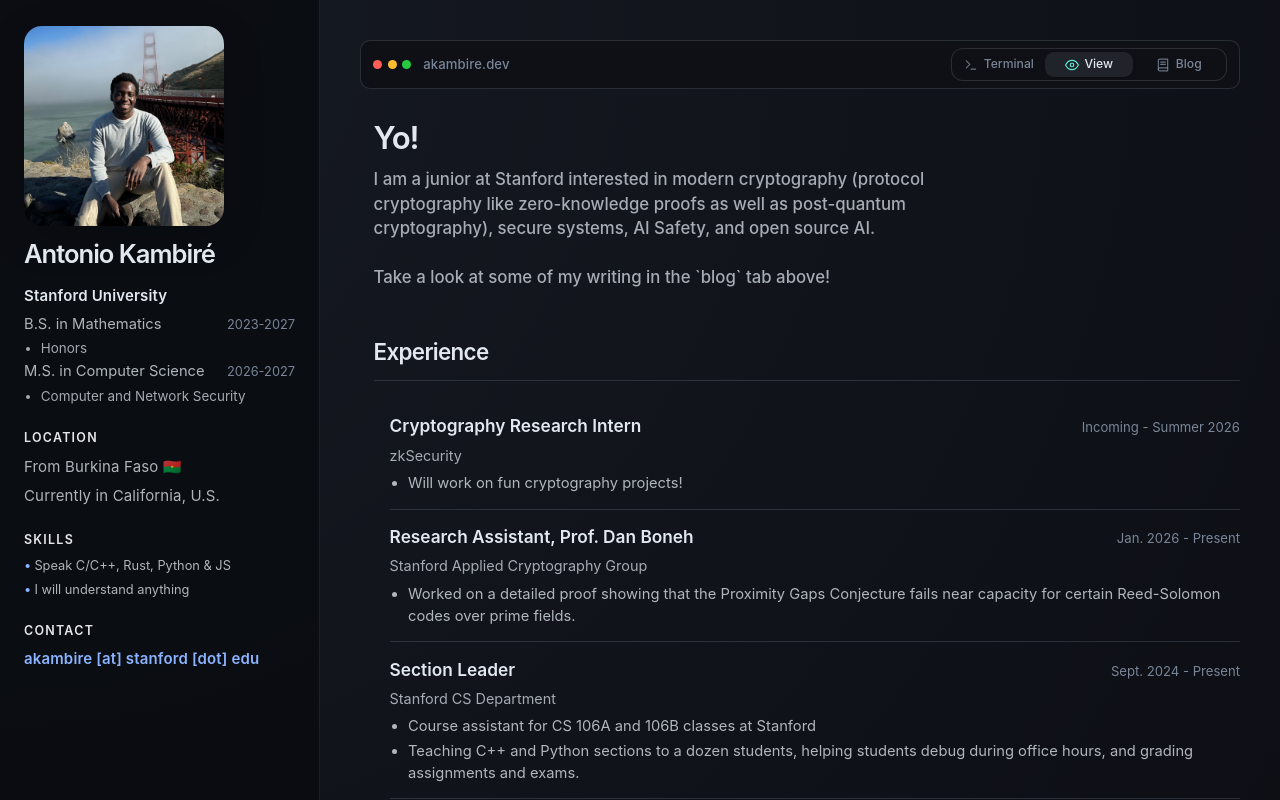
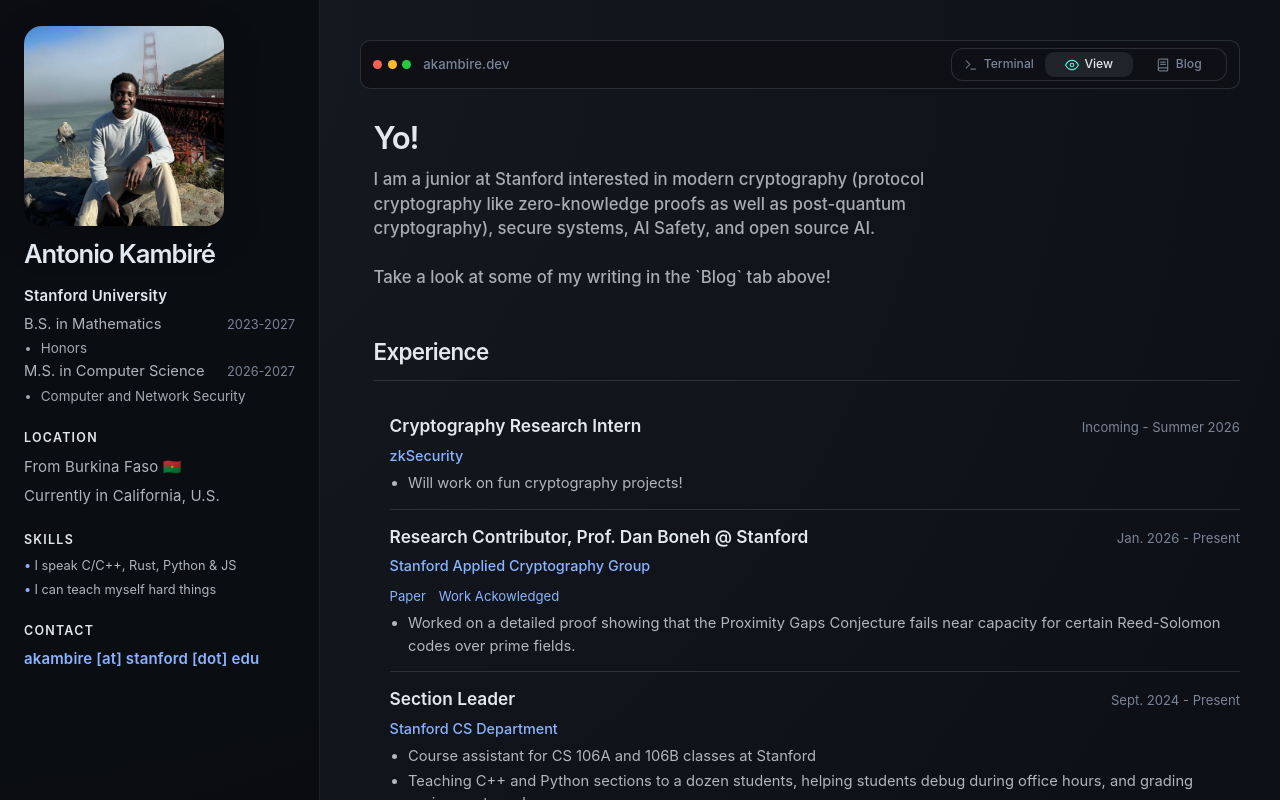
Before and after one commit to antoniocye/akambire.dev, a React (Vite) app: page / in a window 1280 px wide. Shown: the top 800 px of the page. Built offline with nearby package versions, Linux system fonts and the light colour scheme.

Commit message:
Added links to work exp

```diff
--- a/src/App.css
+++ b/src/App.css
@@ -973,6 +973,38 @@
   font-size: 0.84rem;
 }
 
+.work-org-line {
+  color: var(--app-text-soft);
+}
+
+.work-org-link {
+  color: var(--app-link);
+  text-decoration: none;
+  font-weight: 500;
+}
+
+.work-org-link:hover {
+  text-decoration: underline;
+}
+
+.work-extra-links {
+  display: flex;
+  flex-wrap: wrap;
+  gap: 0.65rem 0.9rem;
+  margin: -0.15rem 0 0;
+}
+
+.work-extra-links a {
+  font-size: 0.8rem;
+  line-height: 1.3;
+  color: var(--app-link);
+  text-decoration: none;
+}
+
+.work-extra-links a:hover {
+  text-decoration: underline;
+}
+
 .work-period {
   margin: 0;
   color: var(--app-text-subtle);
@@ -1321,6 +1353,21 @@
   color: var(--app-text-soft);
 }
 
+.view-flat-org-link {
+  color: var(--app-link);
+  text-decoration: none;
+  font-weight: 500;
+}
+
+.view-flat-org-link:hover {
+  text-decoration: underline;
+}
+
+.work-experience-view-links {
+  margin-top: 0.35rem;
+  margin-bottom: 0.1rem;
+}
+
 .view-flat-desc {
   margin: 0;
   font-size: 0.92rem;
--- a/src/App.tsx
+++ b/src/App.tsx
@@ -164,24 +164,33 @@
 const workExperiences: Array<{
   role: string
   org: string
+  orgUrl?: string
   period: string
   highlights: string[]
+  links?: Array<{ label: string; url: string }>
 }> = [
   {
     role: "Cryptography Research Intern",
     org: "zkSecurity",
+    orgUrl: "https://www.zksecurity.xyz",
     period: "Incoming - Summer 2026",
     highlights: ["Will work on fun cryptography projects!"]
   },
   {
-    role: "Research Assistant, Prof. Dan Boneh",
+    role: "Research Contributor, Prof. Dan Boneh \@ Stanford",
     org: "Stanford Applied Cryptography Group",
+    orgUrl: "https://crypto.stanford.edu/",
+    links: [
+      {label: "Paper", url: "https://arxiv.org/abs/2604.09724"},
+      {label: "Work Ackowledged", url: "https://eprint.iacr.org/2026/680"}
+    ],
     period: "Jan. 2026 - Present",
     highlights: ["Worked on a detailed proof showing that the Proximity Gaps Conjecture fails near capacity for certain Reed-Solomon codes over prime fields."]
   },
   {
     role: "Section Leader",
     org: "Stanford CS Department",
+    orgUrl: "https://cs.stanford.edu/",
     period: "Sept. 2024 - Present",
     highlights: ["Course assistant for CS 106A and 106B classes at Stanford",
       "Teaching C++ and Python sections to a dozen students, helping students debug during office hours, and grading assignments and exams."]
@@ -189,6 +198,7 @@
   {
     role: "Olympiad Coach",
     org: "Communauté Mathématique",
+    orgUrl: "https://cmathburkina.org/",
     period: "Aug. 2020 - Present",
     highlights: [
       "Taught classes in number theory from a cryptography perspective to selected students.",
@@ -199,6 +209,7 @@
   {
     role: "Junior Counselor",
     org: "Canada/USA Mathcamp",
+    orgUrl: "https://www.mathcamp.org/",
     period: "June 2025 - Aug. 2025",
     highlights: ["Taught a class on the Groth16 zero-knowledge proof system to mathematically gifted high school students.",
       "Served as a residential advisor, helped run day-to-day camp operations, and led activities and field trips."]
@@ -352,7 +363,7 @@
   headline: 'Yo!',
   lede: `I am a junior at Stanford interested in modern cryptography (protocol cryptography like zero-knowledge proofs as well as post-quantum cryptography), secure systems, AI Safety, and open source AI.
 
-Take a look at some of my writing in the \`blog\` tab above!`,
+Take a look at some of my writing in the \`Blog\` tab above!`,
 } as const
 
 const DEFAULT_HISTORY: HistoryEntry[] = [
@@ -684,8 +695,8 @@
             Skills
           </h2>
           <ul className="sidebar-interests-list">
-            <li>Speak C/C++, Rust, Python & JS</li>
-            <li>I will understand anything</li>
+            <li>I speak C/C++, Rust, Python & JS</li>
+            <li>I can teach myself hard things</li>
           </ul>
         </section>
 
@@ -1002,9 +1013,37 @@
                               <article key={`${role.role}-${role.org}`}>
                                 <div className="work-heading">
                                   <h3>{role.role}</h3>
-                                  <span>@ {role.org}</span>
+                                  <span className="work-org-line">
+                                    @{' '}
+                                    {role.orgUrl ? (
+                                      <a
+                                        href={role.orgUrl}
+                                        className="work-org-link"
+                                        target="_blank"
+                                        rel="noreferrer"
+                                      >
+                                        {role.org}
+                                      </a>
+                                    ) : (
+                                      role.org
+                                    )}
+                                  </span>
                                 </div>
                                 <p className="work-period">{role.period}</p>
+                                {role.links && role.links.length > 0 && (
+                                  <div className="work-extra-links">
+                                    {role.links.map((link) => (
+                                      <a
+                                        key={`${link.label}-${link.url}`}
+                                        href={link.url}
+                                        target="_blank"
+                                        rel="noreferrer"
+                                      >
+                                        {link.label}
+                                      </a>
+                                    ))}
+                                  </div>
+                                )}
                                 <ul>
                                   {role.highlights.map((highlight) => (
                                     <li key={highlight}>{highlight}</li>
@@ -1138,7 +1177,29 @@
                       <h3>{role.role}</h3>
                       <span className="view-flat-meta">{role.period}</span>
                     </div>
-                    <p className="view-flat-org">{role.org}</p>
+                    <p className="view-flat-org">
+                      {role.orgUrl ? (
+                        <a
+                          href={role.orgUrl}
+                          className="view-flat-org-link"
+                          target="_blank"
+                          rel="noreferrer"
+                        >
+                          {role.org}
+                        </a>
+                      ) : (
+                        role.org
+                      )}
+                    </p>
+                    {role.links && role.links.length > 0 && (
+                      <div className="project-links work-experience-view-links">
+                        {role.links.map((link) => (
+                          <a key={`${link.label}-${link.url}`} href={link.url} target="_blank" rel="noreferrer">
+                            {link.label}
+                          </a>
+                        ))}
+                      </div>
+                    )}
                     <ul className="view-flat-bullets">
                       {role.highlights.map((h) => (
                         <li key={h}>{h}</li>
@@ -1235,12 +1296,12 @@
           (viewMode === 'blog' && blogPostSlug === null)) && (
           <footer className="site-footer">
             <p className="site-footer-lead">
-              I built most of this website using llms (the blog posts and content are mine though!) I want to keep up with the capabilities of
-              new AI models so will be using this website as a playground for that. Ask me about the various insights I've gathered through this mini-experiment if you wish!
+              I built most of this website using various (the blog posts and other content are mine though!) I really want to somewhat keep up with the capabilities of
+              new AI models so I will be using this website as a playground for that. Ask me about the various insights I've gathered through this mini-experiment if you wish!
             </p>
             <div className="site-footer-columns">
               <div className="site-footer-block">
-                <h3 className="site-footer-heading">Models</h3>
+                <h3 className="site-footer-heading">Models Used</h3>
                 <ul className="site-footer-list">
                   {siteAiModels.map((item) => (
                     <li key={item}>{item}</li>
--- a/src/blog/BlogMode.tsx
+++ b/src/blog/BlogMode.tsx
@@ -254,7 +254,7 @@
         <div className="blog-index-intro">
           <h2 className="blog-index-title">Notes and Writing</h2>
           <p className="blog-index-lede">
-            I will post some of the cooler things (and I end up doing a writeup for) here!
+            I will post some of the cooler things I do and learn (and I end up doing a writeup for) here!
           </p>
         </div>
         <label className="blog-search">
```
